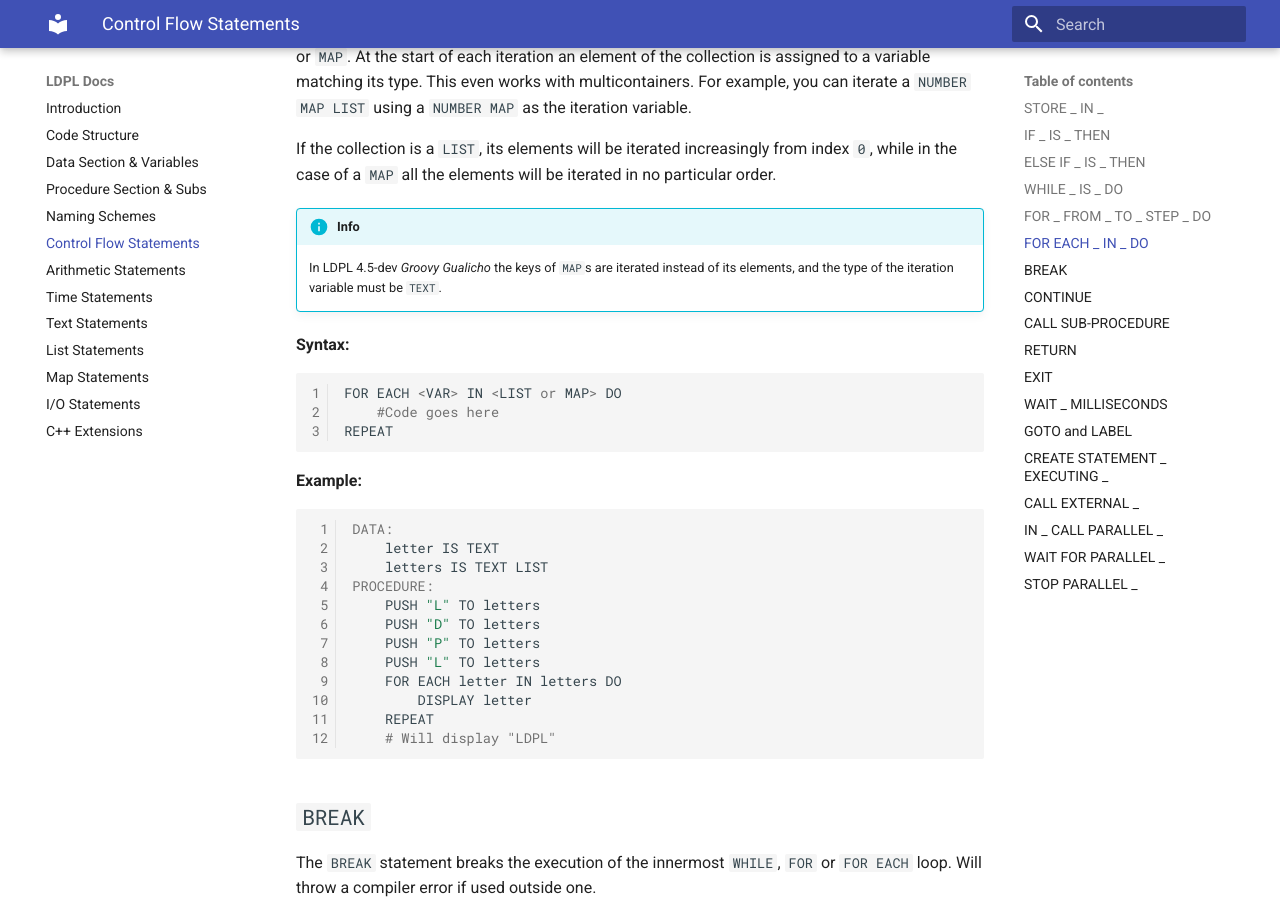
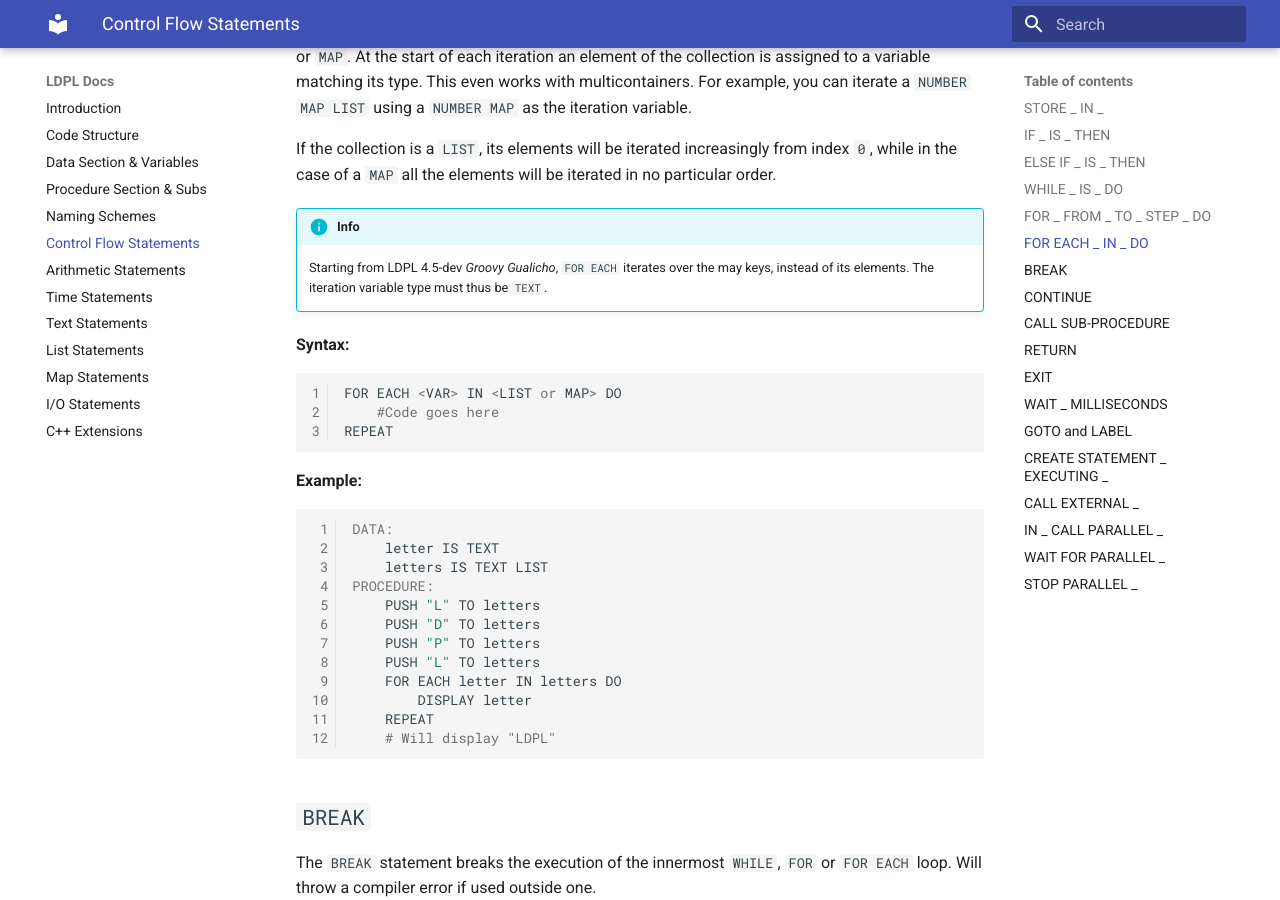
Before and after one commit to Lartu/ldpl, an MkDocs documentation site: the page built from docs/flow.md, in a window 1280 px wide and 900 px high, scrolled down 4781 px. Built offline with MkDocs 1.6.1 and Material for MkDocs 9.7.7, drawn with Linux system fonts in a browser that asks for light colours.

Commit message:
Made clear that the change in FOR EACH is permanent

```diff
--- a/docs/flow.md
+++ b/docs/flow.md
@@ -196,7 +196,7 @@ The `FOR EACH` statement repeatedly run the code in its body for every element i
 If the collection is a `LIST`, its elements will be iterated increasingly from index `0`, while in the case of a `MAP` all the elements will be iterated in no particular order.
 
 !!! info
-    In LDPL 4.5-dev *Groovy Gualicho* the keys of `MAP`s are iterated instead of its elements, and the type of the iteration variable must be `TEXT`.
+    Starting from LDPL 4.5-dev *Groovy Gualicho*, `FOR EACH` iterates over the may keys, instead of its elements. The iteration variable type must thus be `TEXT`.
 
 **Syntax:**
 
```
